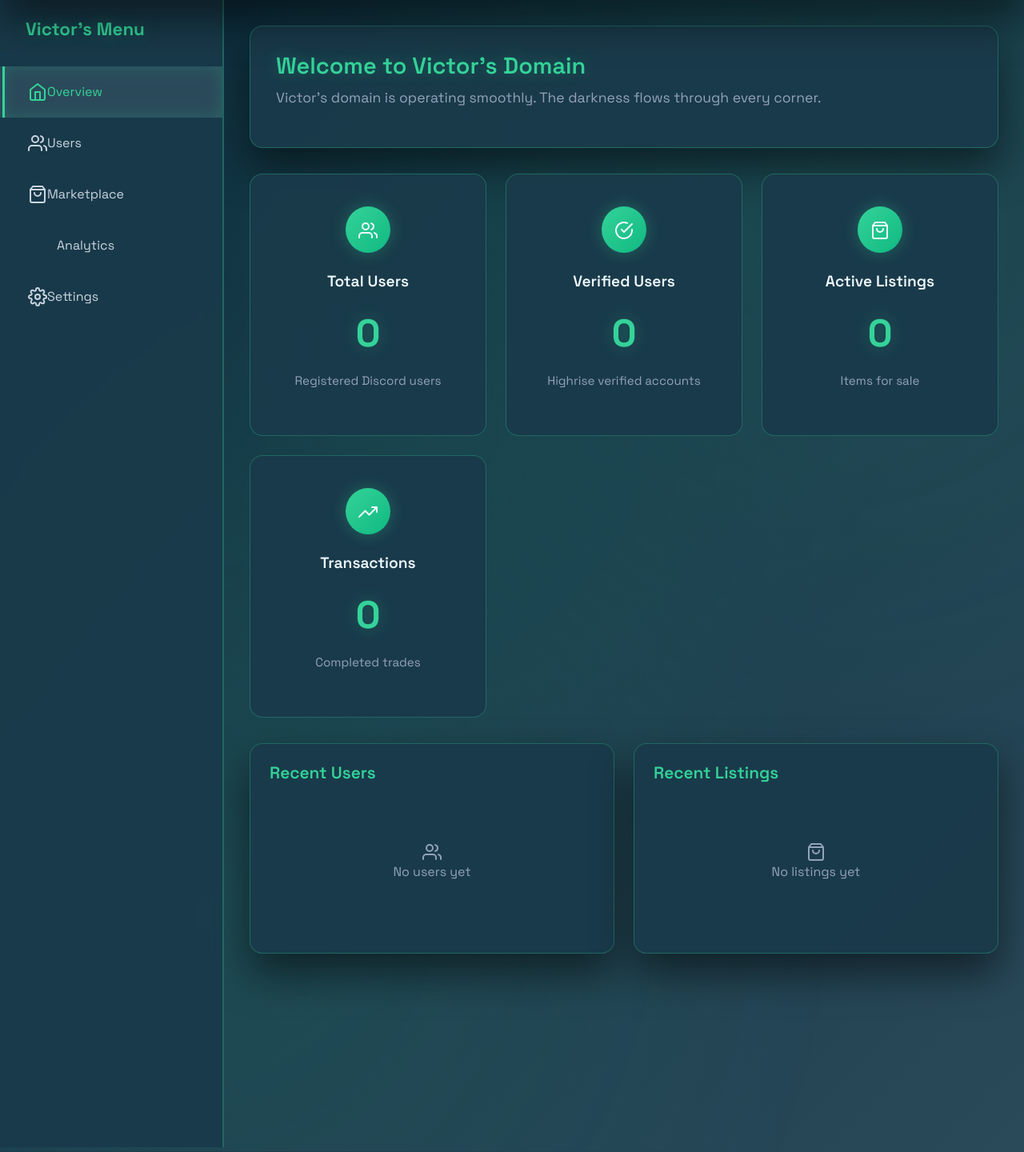
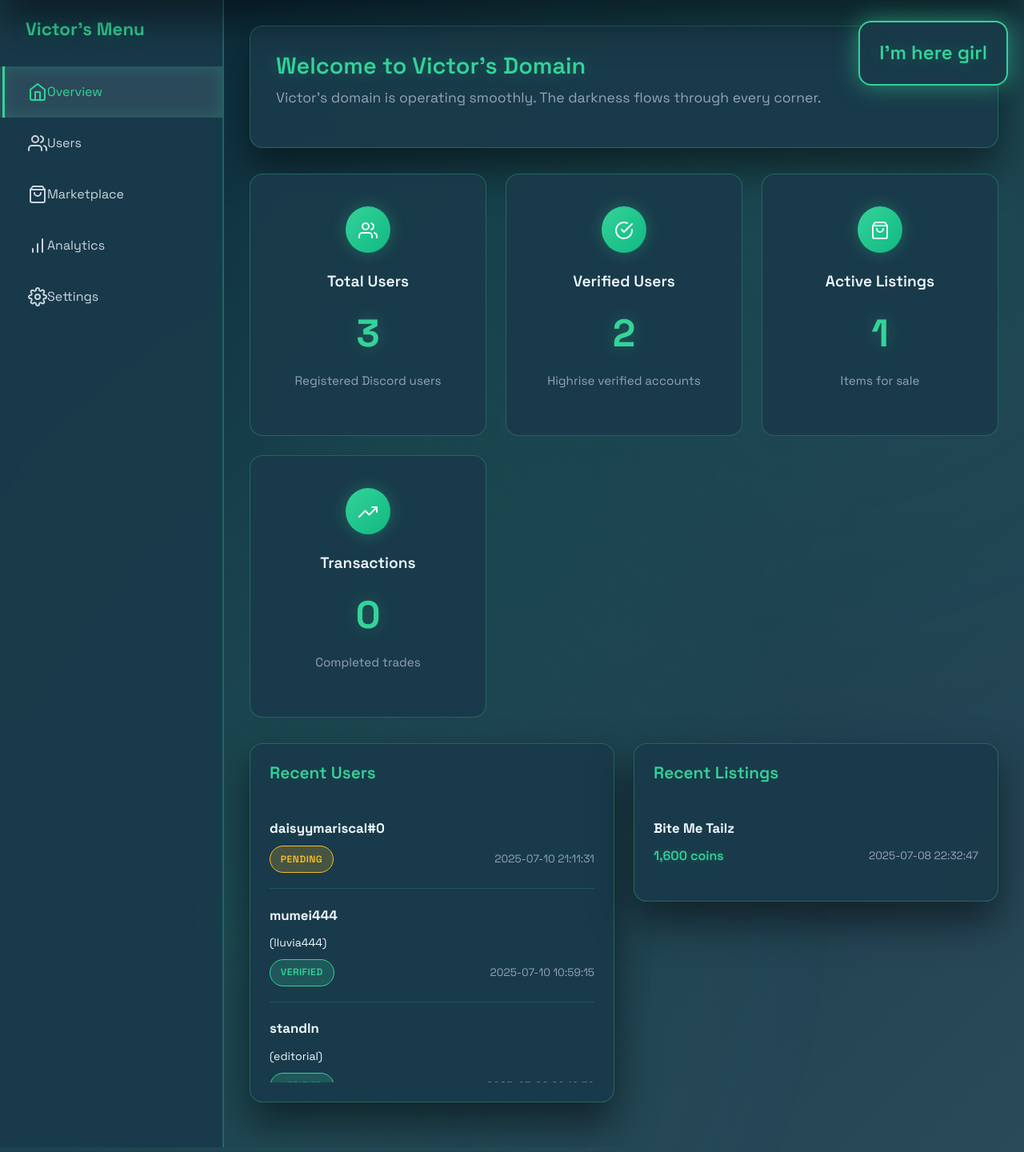
Before and after one commit to editoriaI/Victorr, a Flask app: page /dashboard in a window 1280 px wide. Shown: the part 74-1514 px from the top of the page at 80% size. Run offline with Flask 3, Linux system fonts and the light colour scheme; data comes from the database, SQL or seed files in the repository.

Commit message:
Assistant checkpoint: Replace flash messages with custom message and fix errors
Assistant generated file changes:
- templates/base.html: Replace flash messages with custom message
- static/css/style.css: Replace flash message styles with custom message styles
- templates/dashboard.html: Fix invalid feather icon, Update dashboard template for new data structure, Update listings display
- web_app.py: Fix dashboard tuple error

---

User prompt:

Completely scrap the flash  for a html that says im here girl

Replit-Commit-Author: Assistant
Replit-Commit-Session-Id: 43442f07-823d-4b19-a584-9d543d1cbd1c

```diff
--- a/static/css/style.css
+++ b/static/css/style.css
@@ -128,45 +128,41 @@ body.victor-theme::before {
     box-shadow: var(--glow);
 }
 
-/* Flash Messages */
-.flash-messages {
+/* Custom Message */
+.custom-message {
     position: fixed;
-    top: 20px;
+    top: 100px;
     right: 20px;
     z-index: 9999;
-    max-width: 400px;
-}
-
-.flash-messages .alert {
-    margin-bottom: 10px;
-    border: none;
-    border-radius: 12px;
+    max-width: 300px;
+}
+
+.message-content {
+    background: var(--bg-card);
+    border: 2px solid var(--accent-primary);
+    border-radius: 16px;
+    padding: 1.5rem;
     box-shadow: var(--shadow);
     backdrop-filter: blur(10px);
-}
-
-.alert-success {
-    background: rgba(52, 211, 153, 0.1);
+    animation: pulseGlow 2s ease-in-out infinite alternate;
+}
+
+.message-content h3 {
     color: var(--accent-primary);
-    border: 1px solid var(--accent-primary);
-}
-
-.alert-danger {
-    background: rgba(239, 68, 68, 0.1);
-    color: var(--accent-danger);
-    border: 1px solid var(--accent-danger);
-}
-
-.alert-warning {
-    background: rgba(251, 191, 36, 0.1);
-    color: var(--accent-warning);
-    border: 1px solid var(--accent-warning);
-}
-
-.alert-info {
-    background: rgba(52, 211, 153, 0.1);
-    color: var(--accent-tertiary);
-    border: 1px solid var(--accent-tertiary);
+    margin: 0;
+    font-size: 1.5rem;
+    font-weight: 600;
+    text-shadow: var(--glow);
+    text-align: center;
+}
+
+@keyframes pulseGlow {
+    0% {
+        box-shadow: 0 0 20px rgba(52, 211, 153, 0.3);
+    }
+    100% {
+        box-shadow: 0 0 30px rgba(52, 211, 153, 0.6);
+    }
 }
 
 /* Dashboard Container */
--- a/templates/base.html
+++ b/templates/base.html
@@ -55,19 +55,12 @@
     <!-- Mobile Sidebar Overlay -->
     <div class="mobile-sidebar-overlay" onclick="closeMobileSidebar()"></div>
 
-    <!-- Flash Messages -->
-    {% with messages = get_flashed_messages(with_categories=true) %}
-        {% if messages %}
-            <div class="flash-messages">
-                {% for category, message in messages %}
-                    <div class="alert alert-{{ 'danger' if category == 'error' else category }} alert-dismissible fade show" role="alert">
-                        {{ message }}
-                        <button type="button" class="btn-close" data-bs-dismiss="alert"></button>
-                    </div>
-                {% endfor %}
-            </div>
-        {% endif %}
-    {% endwith %}
+    <!-- Custom Message -->
+    <div class="custom-message">
+        <div class="message-content">
+            <h3>I'm here girl</h3>
+        </div>
+    </div>
 
     <!-- Main Content -->
     {% block content %}{% endblock %}
--- a/templates/dashboard.html
+++ b/templates/dashboard.html
@@ -24,7 +24,7 @@
                 <span>Marketplace</span>
             </a>
             <a href="#analytics" class="nav-item" data-section="analytics" onclick="closeMobileSidebar()">
-                <i data-feather="bar-chart-3"></i>
+                <i data-feather="bar-chart"></i>
                 <span>Analytics</span>
             </a>
             <a href="#settings" class="nav-item" data-section="settings" onclick="closeMobileSidebar()">
@@ -106,7 +106,7 @@
                                         {% endif %}
                                         <div class="activity-meta">
                                             <span class="status-badge status-{{ user.status }}">{{ user.status.title() }}</span>
-                                            <span class="activity-time">{{ user.created_at.strftime('%Y-%m-%d') if user.created_at else 'Unknown' }}</span>
+                                            <span class="activity-time">{{ user.created_at or 'Unknown' }}</span>
                                         </div>
                                     </div>
                                 </div>
@@ -132,7 +132,7 @@
                                         <strong>{{ listing.item_name }}</strong>
                                         <div class="activity-meta">
                                             <span class="price">{{ "{:,}".format(listing.price) }} coins</span>
-                                            <span class="activity-time">{{ listing.created_at.strftime('%Y-%m-%d') if listing.created_at else 'Unknown' }}</span>
+                                            <span class="activity-time">{{ listing.created_at or 'Unknown' }}</span>
                                         </div>
                                     </div>
                                 </div>
--- a/web_app.py
+++ b/web_app.py
@@ -262,11 +262,34 @@ def dashboard():
         active_listings = cursor.fetchone()[0]
 
         # Get recent activity
-        cursor.execute("SELECT * FROM users ORDER BY created_at DESC LIMIT 5")
-        recent_users = cursor.fetchall()
+        cursor.execute("SELECT id, discord_id, discord_username, highrise_username, status, created_at FROM users ORDER BY created_at DESC LIMIT 5")
+        recent_users_raw = cursor.fetchall()
 
-        cursor.execute("SELECT * FROM listings ORDER BY created_at DESC LIMIT 5")
-        recent_listings = cursor.fetchall()
+        cursor.execute("SELECT id, seller_id, item_name, price, status, created_at FROM listings ORDER BY created_at DESC LIMIT 5")
+        recent_listings_raw = cursor.fetchall()
+
+        # Convert tuples to dictionaries for easier template access
+        recent_users = []
+        for user in recent_users_raw:
+            recent_users.append({
+                'id': user[0],
+                'discord_id': user[1],
+                'discord_username': user[2],
+                'highrise_username': user[3],
+                'status': user[4],
+                'created_at': user[5]
+            })
+
+        recent_listings = []
+        for listing in recent_listings_raw:
+            recent_listings.append({
+                'id': listing[0],
+                'seller_id': listing[1],
+                'item_name': listing[2],
+                'price': listing[3],
+                'status': listing[4],
+                'created_at': listing[5]
+            })
 
         conn.close()
 
```
